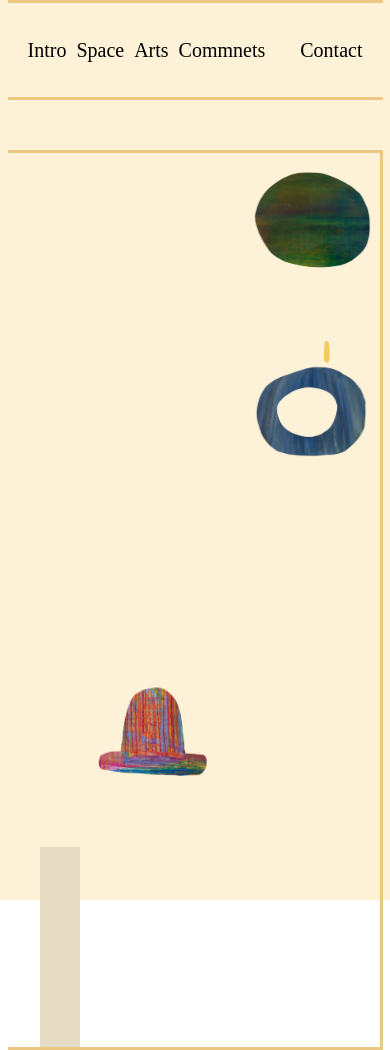
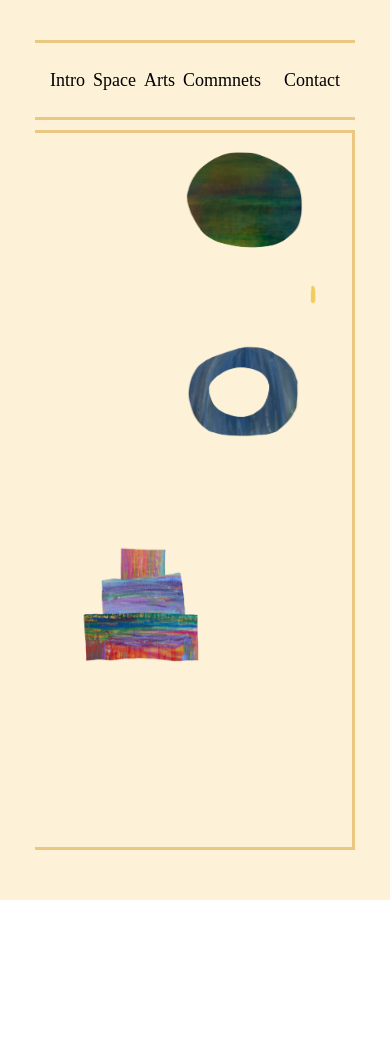
Before and after one commit to ybeom/inxside, a Jekyll site: the page built from loadmap.html, in a window 390 px wide. Built offline with Jekyll 4.4.1, drawn with Linux system fonts in a browser that asks for light colours; after the commit the page ends 900 px from its top, so only the background shows below that.

Commit message:
mobile layout setting, mobile swife function create

```diff
--- a/_layouts/default.html
+++ b/_layouts/default.html
@@ -11,13 +11,11 @@
         <!-- site title setting -->
         <title>{{site.title}}{{site.title_separator}}{{site.subtitle}}</title>
         <!-- javasctipt -->
-        {% if site.head_scripts %} {% for script in site.head_scripts %}
-        <script src="{{ script | relative_url }}"></script>
-        {% endfor %} {% endif %}
     </head>
     <body>
         <div class="container">
             <main class="main-container">{{content}}</main>
         </div>
+        <script src="{{'/assets/js/main.js'|relactive_url}}"></script>
     </body>
 </html>
--- a/assets/css/main.css
+++ b/assets/css/main.css
@@ -21,7 +21,7 @@
     background-color: #fdf1d7;
     display: flex;
     justify-content: center;
-    padding-top: 50px;
+    align-items: center;
 }
 .home-container {
     width: 100%;
@@ -316,15 +316,7 @@
     height: 900px;
     margin-top: 50px;
     overflow: hidden;
-}
-.loadmap > img {
-    position: absolute;
-    top: 0;
-    left: 0;
-    width: 1200px;
-    height: 900px;
-    z-index: 10;
-    overflow: hidden;
+    transition: transform 0.5s ease-in-out;
 }
 .loadmap-image {
     width: 1200px;
@@ -344,7 +336,15 @@
     height: 120px;
     z-index: 30;
 }
-
+.loadmap-image .route {
+    position: absolute;
+    top: 0;
+    left: 0;
+    width: 1200px;
+    height: 900px;
+    z-index: 10;
+    overflow: hidden;
+}
 .loadmap-image > div:hover > a > img {
     animation: zoomImage 1s infinite ease-in-out;
 }
@@ -363,16 +363,16 @@
     }
 }
 .loadmap-image > .art-th-1 {
-    right: 165px;
-    bottom: 250px;
+    right: 150px;
+    bottom: 210px;
 }
 
 .loadmap-image > .art-th-2 {
-    right: 10px;
+    right: 50px;
     top: 200px;
 }
 .loadmap-image > .art-th-3 {
-    right: 10px;
+    right: 50px;
     top: 10px;
     transform: rotate(90deg);
 }
@@ -390,25 +390,25 @@
 }
 .loadmap-image > .art-th-7 {
     left: 40px;
-    bottom: 20px;
+    bottom: 50px;
 }
 .loadmap-image > .art-th-8 {
-    left: 500px;
-    bottom: 20px;
+    left: 450px;
+    bottom: 50px;
 }
 .loadmap-image > .wall-1 {
     position: absolute;
-    width: 40px;
+    width: 25px;
     height: 200px;
     border: 1px #e6dbc3 solid;
     background-color: #e6dbc3;
-    right: 300px;
+    right: 400px;
     bottom: 0;
 }
 .loadmap-image > .wall-2 {
     position: absolute;
     width: 150px;
-    height: 40px;
+    height: 25px;
     border: 1px #e6dbc3 solid;
     background-color: #e6dbc3;
     right: 150px;
@@ -425,7 +425,7 @@
 } */
 .loadmap-image > .wall-4 {
     position: absolute;
-    width: 40px;
+    width: 25px;
     height: 60px;
     border: 1px #e6dbc3 solid;
     background-color: #e6dbc3;
@@ -434,8 +434,8 @@
 }
 .loadmap-image > .wall-5 {
     position: absolute;
-    width: 40px;
-    height: 100px;
+    width: 25px;
+    height: 85px;
     border: 1px #e6dbc3 solid;
     background-color: #e6dbc3;
     right: 400px;
@@ -444,7 +444,7 @@
 .loadmap-image > .wall-6 {
     position: absolute;
     width: 600px;
-    height: 40px;
+    height: 25px;
     border: 1px #e6dbc3 solid;
     background-color: #e6dbc3;
     right: 400px;
@@ -452,8 +452,8 @@
 }
 .loadmap-image > .wall-7 {
     position: absolute;
-    width: 40px;
-    height: 300px;
+    width: 25px;
+    height: 235px;
     border: 1px #e6dbc3 solid;
     background-color: #e6dbc3;
     left: 190px;
@@ -461,8 +461,8 @@
 }
 .loadmap-image > .wall-8 {
     position: absolute;
-    width: 40px;
-    height: 500px;
+    width: 25px;
+    height: 400px;
     border: 1px #e6dbc3 solid;
     background-color: #e6dbc3;
     left: 190px;
@@ -498,7 +498,7 @@
 
 @media (max-width: 1280px) {
     .main-container {
-        max-width: 768px;
+        max-width: 600px;
     }
     .container {
         padding: 0;
@@ -507,20 +507,20 @@
         width: 100%;
     }
     .poster-image-container .poster-door {
-        left: 300px;
-        top: 380px;
-        width: 140px;
-        height: 186px;
+        left: 255px;
+        top: 323px;
+        width: 90px;
+        height: 120px;
     }
     .poster-image-container .poster-door img {
         left: -340px;
         top: -430px;
     }
     .poster-image-container .door-inside {
-        left: 300px;
-        top: 380px;
-        width: 140px;
-        height: 186px;
+        left: 255px;
+        top: 323px;
+        width: 90px;
+        height: 120px;
     }
     .poster-image-container .door-inside a {
         padding: 30px 10px 10px 10px;
@@ -529,23 +529,28 @@
         width: 12px;
         height: 12px;
         left: 15px;
-        top: 80px;
+        top: 60px;
     }
-
+    .nav-container .nav-item {
+        margin-right: 20px;
+    }
     .loadmap {
-        width: 768px;
+        width: 600px;
+        margin: 10px 0;
     }
-    .loadmap > img {
-        left: -432px;
+    .loadmap-image .route {
+        left: 0;
     }
     .loadmap-image {
-        left: -432px;
+        left: -600px;
+        z-index: 100;
+        margin: 0 auto;
     }
 }
 
-@media (max-width: 768px) {
+@media (max-width: 700px) {
     .main-container {
-        max-width: 375px;
+        max-width: 320px;
     }
     .container {
         padding: 0;
@@ -554,14 +559,14 @@
         width: 100%;
     }
     .poster-image-container .poster-door {
-        left: 160px;
-        top: 197px;
+        left: 132px;
+        top: 156px;
         width: 60px;
         height: 80px;
     }
     .poster-image-container .door-inside {
-        left: 160px;
-        top: 197px;
+        left: 132px;
+        top: 156px;
         width: 60px;
         height: 80px;
     }
@@ -575,25 +580,96 @@
         left: 10px;
         top: 38px;
     }
+    .main-header {
+        height: 80px;
+    }
     .nav-wrap {
-        padding: 0 20px;
+        padding: 0 15px;
     }
     .nav-container .nav-item {
-        margin-right: 10px;
+        margin-right: 8px;
     }
     .nav-container .nav-item a {
-        font-size: 20px;
+        font-size: 18px;
     }
     .author-contact a {
-        font-size: 20px;
+        font-size: 18px;
     }
     .loadmap {
-        width: 375px;
+        width: 320px;
+        height: 100%;
     }
-    .loadmap > img {
-        left: -825px;
+    .loadmap-image .route {
+        width: 960px;
+        height: 720px;
+        left: 0;
     }
     .loadmap-image {
-        left: -825px;
+        left: -640px;
+        width: 960px;
+        height: 720px;
+    }
+    .loadmap-image > .art-th-1 {
+        right: 150px;
+        bottom: 180px;
+    }
+
+    .loadmap-image > .art-th-2 {
+        right: 50px;
+        top: 200px;
+    }
+    .loadmap-image > .art-th-3 {
+        right: 50px;
+        top: 10px;
+    }
+    .loadmap-image > .art-th-4 {
+        left: 350px;
+        top: 40px;
+    }
+    .loadmap-image > .art-th-5 {
+        left: 350px;
+        top: 270px;
+    }
+    .loadmap-image > .art-th-6 {
+        left: 200px;
+        top: 280px;
+    }
+    .loadmap-image > .art-th-7 {
+        left: 40px;
+        bottom: 20px;
+    }
+    .loadmap-image > .art-th-8 {
+        left: 350px;
+        bottom: 20px;
+    }
+    .loadmap-image > .wall-1 {
+        width: 25px;
+        height: 200px;
+        right: 400px;
+        bottom: 0;
+    }
+    .loadmap-image > .wall-2 {
+        width: 150px;
+        height: 25px;
+        right: 150px;
+        bottom: 300px;
+    }
+    .loadmap-image > .wall-6 {
+        width: 350px;
+        height: 25px;
+        right: 400px;
+        top: 210px;
+    }
+    .loadmap-image > .wall-7 {
+        width: 25px;
+        height: 235px;
+        left: 190px;
+        top: 0;
+    }
+    .loadmap-image > .wall-8 {
+        width: 25px;
+        height: 250px;
+        left: 190px;
+        bottom: 0;
     }
 }
--- /dev/null
+++ b/assets/js/main.js
@@ -0,0 +1,52 @@
+if (window.innerWidth < 1280) {
+    let position = 0;
+    let maxPos, imageWidth, start_x, end_x;
+    if (window.innerWidth >= 768) {
+        maxPos = 2;
+        imageWidth = 600;
+    } else {
+        maxPos = 3;
+        imageWidth = 320;
+    }
+
+    let curPos = maxPos;
+    console.log(curPos);
+    const loadmapImage = document.querySelector(".loadmap-image");
+    loadmapImage.addEventListener("touchstart", touch_start);
+    loadmapImage.addEventListener("touchend", touch_end);
+
+    function prev() {
+        if (curPos > 1) {
+            if (position > 1200) {
+                position = 1200;
+            } else {
+                position += imageWidth;
+            }
+            loadmapImage.style.transform = `translateX(${position}px)`;
+            curPos -= 1;
+        }
+    }
+    function next() {
+        if (curPos < maxPos) {
+            if (position < 0) {
+                position = 0;
+            } else {
+                position -= imageWidth;
+            }
+            loadmapImage.style.transform = `translateX(${position}px)`;
+            curPos += 1;
+        }
+    }
+    function touch_start(e) {
+        start_x = e.touches[0].pageX;
+    }
+
+    function touch_end(e) {
+        end_x = e.changedTouches[0].pageX;
+        if (start_x > end_x) {
+            next();
+        } else if (start_x < end_x) {
+            prev();
+        }
+    }
+}
--- a/loadmap.html
+++ b/loadmap.html
@@ -45,6 +45,6 @@
         <div class="art-th-8">
             <a href=""><img src="{{'/assets/images/art_8_th.PNG' | relative_url}}" /></a>
         </div>
+        <img class="route" src="{{'/assets/images/route_3.gif'|relative_url}}" />
     </div>
-    <img src="{{'/assets/images/route_3.gif'|relative_url}}" />
 </div>
```
Also changed, not shown: assets/images/art_1_th.png, assets/images/art_4_th.PNG, assets/images/art_8_th.png (added).
